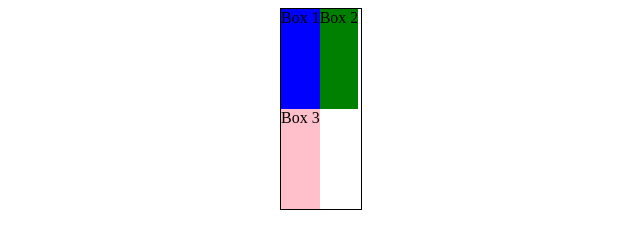
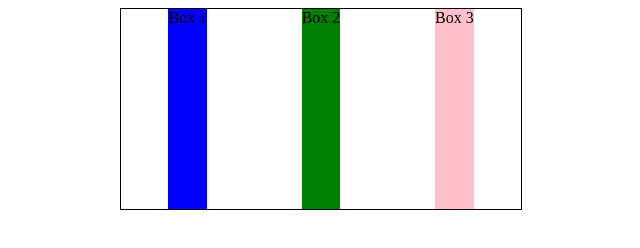
Before and after one commit to ghabrielv/learning-flexbox, a plain HTML site: page index.html in a window 1280 px wide. Shown: the whole page, without its empty margins (319-959 px from the left). Drawn offline with Linux system fonts and the light colour scheme.

Commit message:
Align elements on the main axis with justify-content

```diff
--- a/index.html
+++ b/index.html
@@ -6,13 +6,14 @@
 	<meta name="viewport" content="width=device-width, initial-scale=1, shrink-to-fit=no">
 	<style type="text/css">
 		section {
-			width: 80px;
+			width: 400px;
 			height: 200px;
 			border: 1px solid #000000;
 			margin: 0 auto;
 			display: flex;
 			flex-direction: row;
 			flex-wrap: wrap;
+			justify-content: space-around;
 		}
 		.box1 {
 			background: blue
```
Also changed, not shown: 1 other file.
